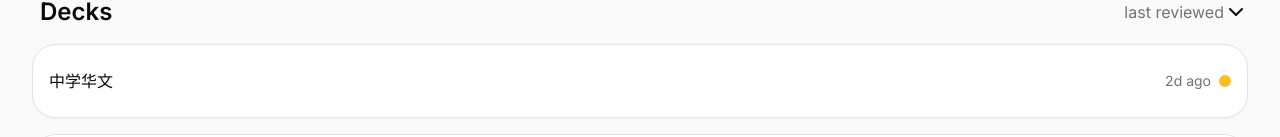
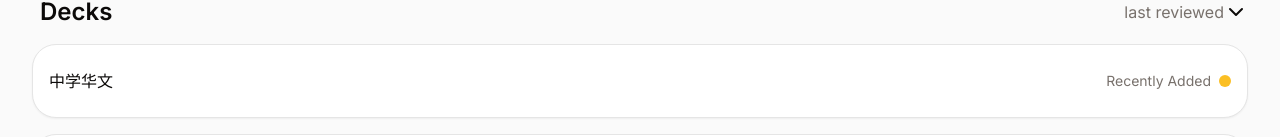
Before and after one commit to mongj/cloudhacks-better-anki, a Next.js app: page / in a window 1280 px wide. Shown: the part 228-365 px from the top of the page. Built offline with nearby package versions, Linux system fonts and the light colour scheme.

Commit message:
ui changes

```diff
--- a/app/page.tsx
+++ b/app/page.tsx
@@ -25,7 +25,7 @@ export default function Home() {
         <ListItem
           href="/cards/zh-01"
           text="中学华文"
-          time="2d ago"
+          time="Recently Added"
           icon="bg-amber-400"
         />
         <ListItem href="/" text="JLPT N1" time="1d ago" icon="bg-red-400" />
--- a/app/quiz/page.tsx
+++ b/app/quiz/page.tsx
@@ -24,7 +24,7 @@ export default function Page() {
         <ListItem
           href="/quiz/0"
           text="中学华文"
-          time="2d ago"
+          time="Recently Added"
           icon="bg-amber-400"
         />
         <ListItem href="/" text="JLPT N1" time="5d ago" icon="bg-red-400" />
```
